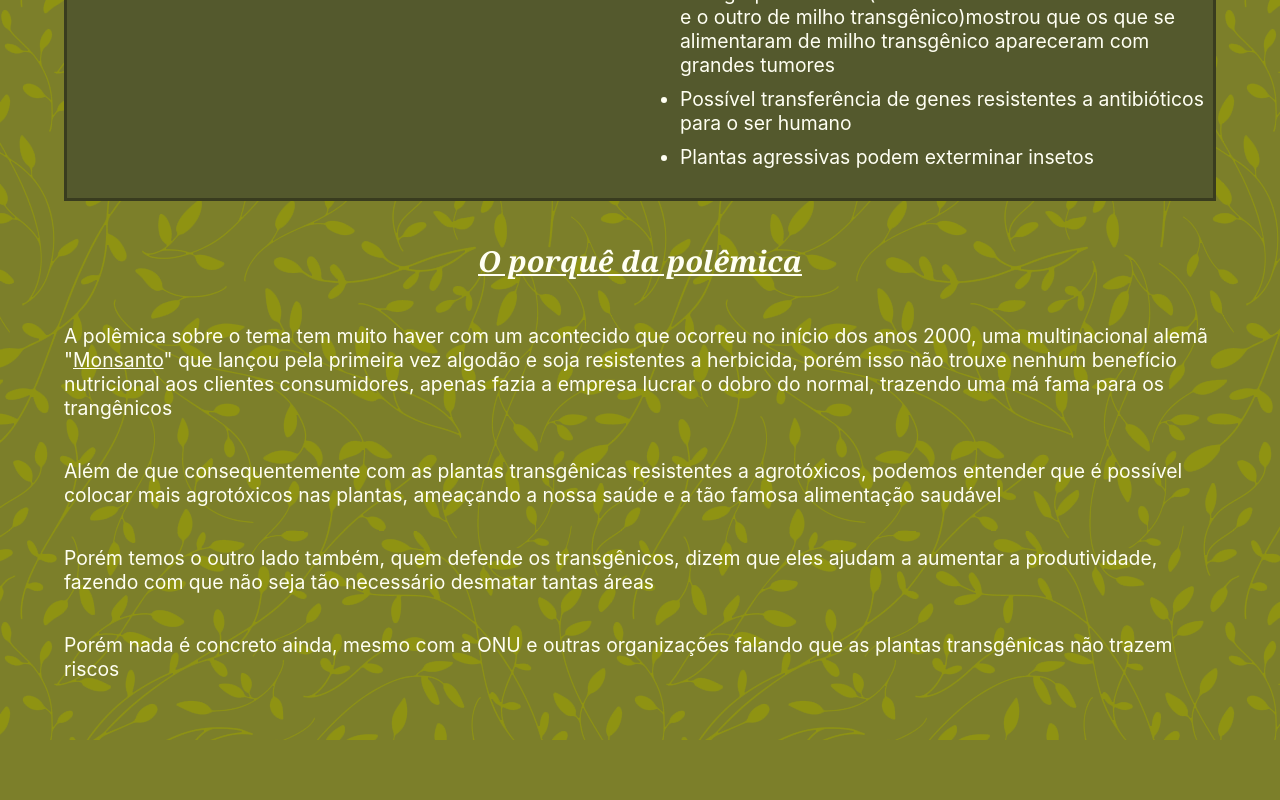
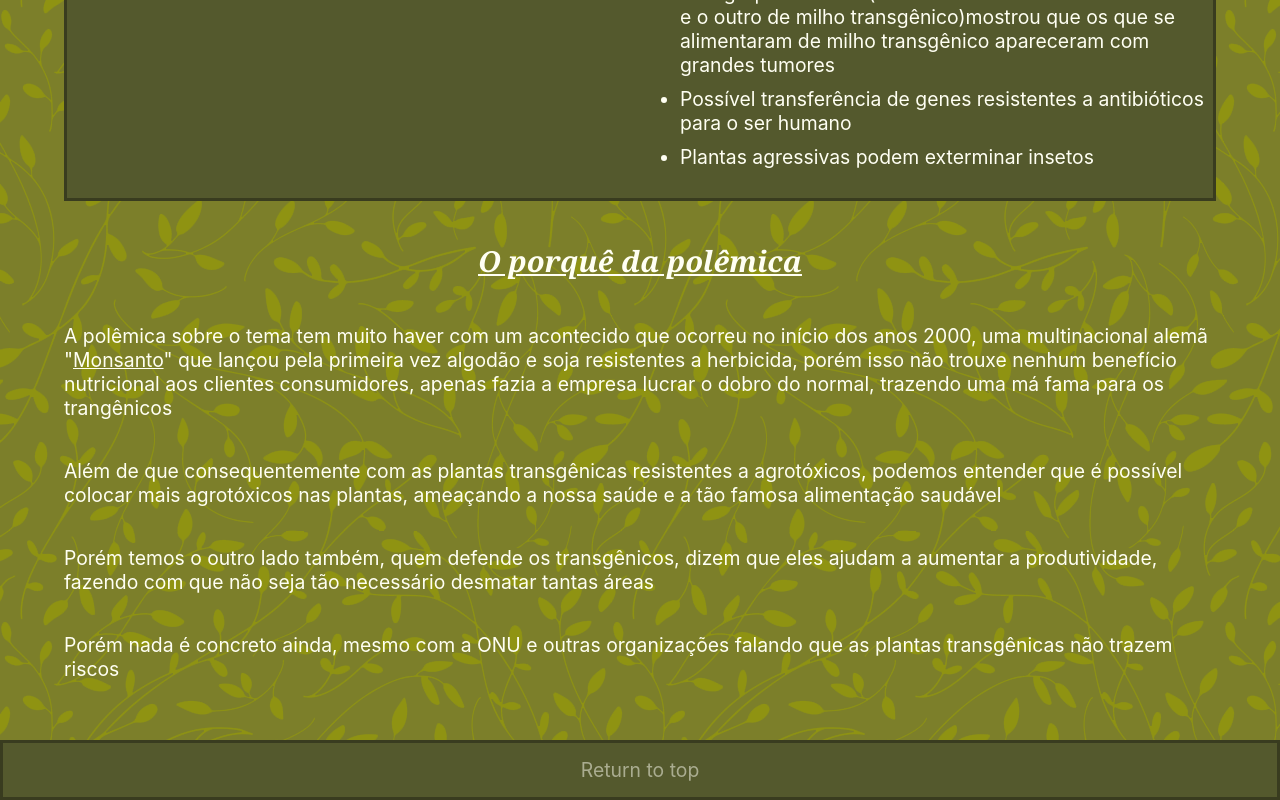
Before and after one commit to Jbernardiss/plantasTransgenicas, a Next.js app: page / in a window 1280 px wide. Shown: the part 2529-3329 px from the top of the page. Before the commit the page ends 3269 px from the top, so only its background shows below. Built offline with nearby package versions, Linux system fonts and the light colour scheme.

Commit message:
-Final touches to index         -added footer structure and styling         -made minor adjustments to link styling

```diff
--- a/pages/index.js
+++ b/pages/index.js
@@ -11,8 +11,8 @@ function HeaderList() {
   return (
     <ul className={styles.headerList}>
       <li><Link href="/">Home</Link></li>
-      <li><Link href="/">Créditos</Link></li>
-      <li><Link href="/">Bibliografia</Link></li>
+      <li><Link href="/creditos">Créditos</Link></li>
+      <li><Link href="/bibliografia">Bibliografia</Link></li>
     </ul>
   )
 }
@@ -20,7 +20,7 @@ function HeaderList() {
 function Header() {
 
   return (
-    <header className={styles.header}>
+    <header className={styles.header} id="header">
       <HeaderList></HeaderList>
     </header>
   )
@@ -223,6 +223,7 @@ function Section5() {
 
 }
 
+
 export default function Home() {
 
   return (
@@ -250,6 +251,10 @@ export default function Home() {
         <Section4></Section4>
 
         <Section5></Section5>
+
+        <footer className={styles.footer}>
+          <a href="#header">Return to top</a>
+        </footer>
       </main>
     </>
   )
--- a/styles/globals.css
+++ b/styles/globals.css
@@ -24,17 +24,6 @@ body {
   min-width: 335px;
 }
 
-@media screen and (max-width: 635px) {
-  html,
-  body {
-    font-size: 100%;
-  }
-
-  h1 {
-    font-size: 100%;
-  }
-}
-
 a {
   color: #FFFFF3;
 }
@@ -51,3 +40,14 @@ h1 {
 * {
   box-sizing: border-box;
 }
+
+@media screen and (max-width: 635px) {
+  html,
+  body {
+    font-size: 100%;
+  }
+
+  h1 {
+    font-size: 200%;
+  }
+}
--- a/styles/layout.module.css
+++ b/styles/layout.module.css
@@ -11,7 +11,6 @@
   border-color: #393c1f;
   border-style: solid;
   border-width: 3px;
-
 }
 
 .headerList {
@@ -147,6 +146,28 @@
   margin-bottom: 10px;
 }
 
+.footer {
+  height: 60px;
+
+  display: flex;
+  align-items: center;
+  justify-content: center;
+
+  background-color: #54592D;
+  border-color: #393c1f;
+  border-style: solid;
+  border-width: 3px;
+}
+
+.footer a{
+  color: #FFFFF3;
+  opacity: 50%;
+  text-decoration: none;
+}
+
+.footer a:hover {
+  opacity: 100%;
+}
 
 @media screen and (max-width: 635px) {
 
@@ -173,4 +194,10 @@
   .listParagraphs div {
     max-width: 90%;
   }
+
+  .footer a{
+    color: #FFFFF3;
+    opacity: 100%;
+    text-decoration: underline;
+  }
 }
```
Also changed, not shown: pages/creditos.js (+9 -1 lines), pages/bibliografia.js (added).
